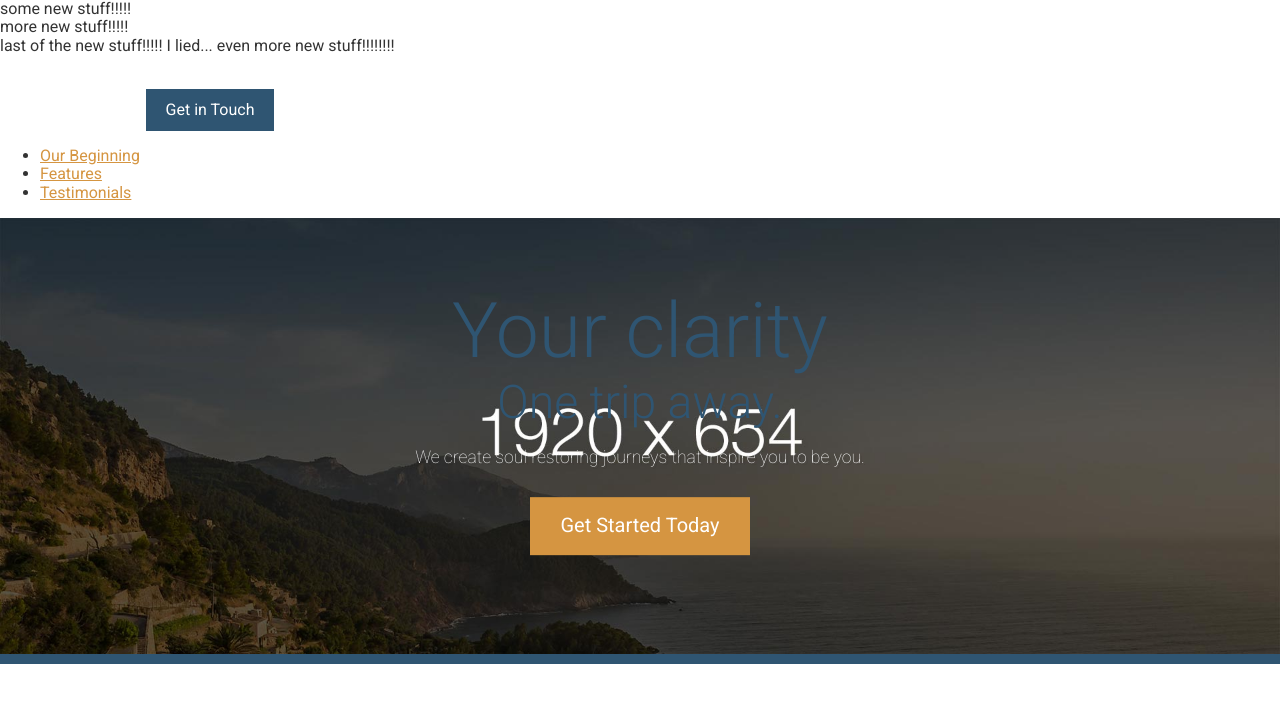
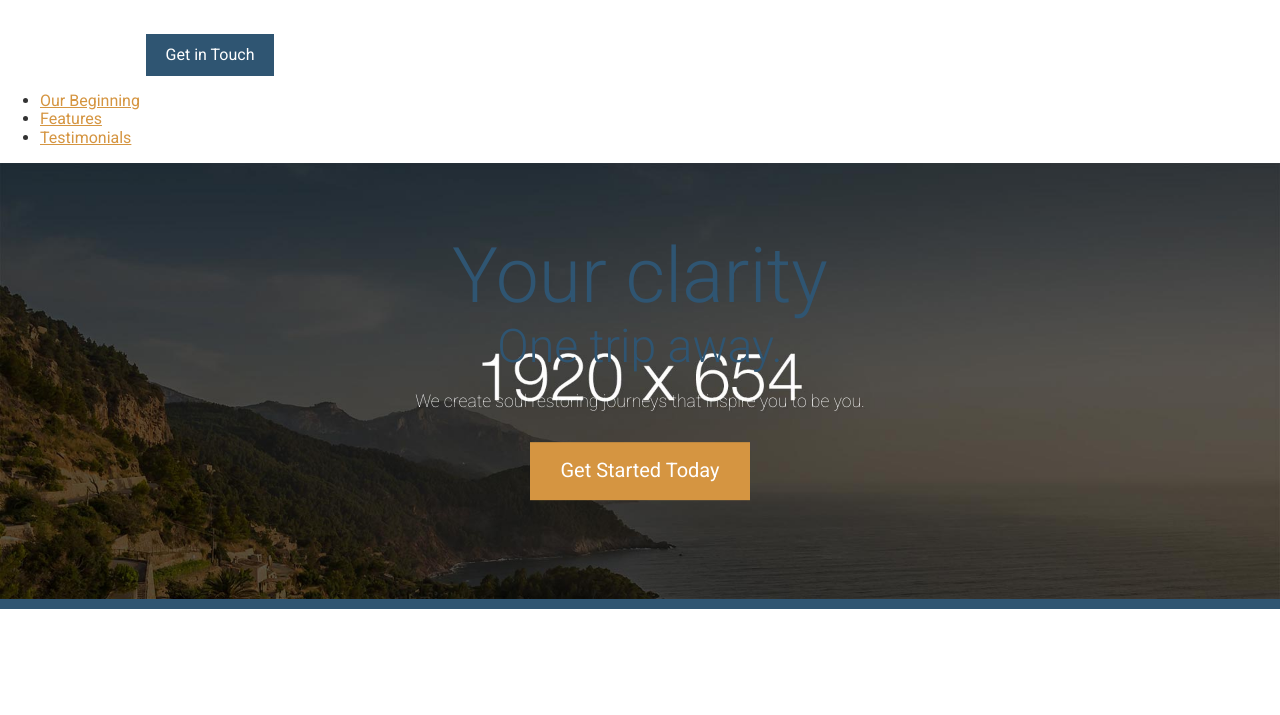
Before and after one commit to Prtfw/responsiveWeb, a website: page app/index.html in a window 1280 px wide. Shown: the top 715 px of the page. Drawn offline with Linux system fonts and the light colour scheme.

Commit message:
done with pull req practice

```diff
--- a/app/index.html
+++ b/app/index.html
@@ -14,19 +14,6 @@
 //]]></script>
 <body>
   <header>
-    <div>
-          some new stuff!!!!!
-
-    </div>
-    <div>
-          more new stuff!!!!!
-
-    </div>
-
-    <div>
-          last of the new stuff!!!!!
-          I lied... even more new stuff!!!!!!!!
-    </div>
     <img src="assets/images/icons/clear-view-escapes.svg">
     <a href="#" class ="btn">Get in Touch</a>
     <nav>
```
